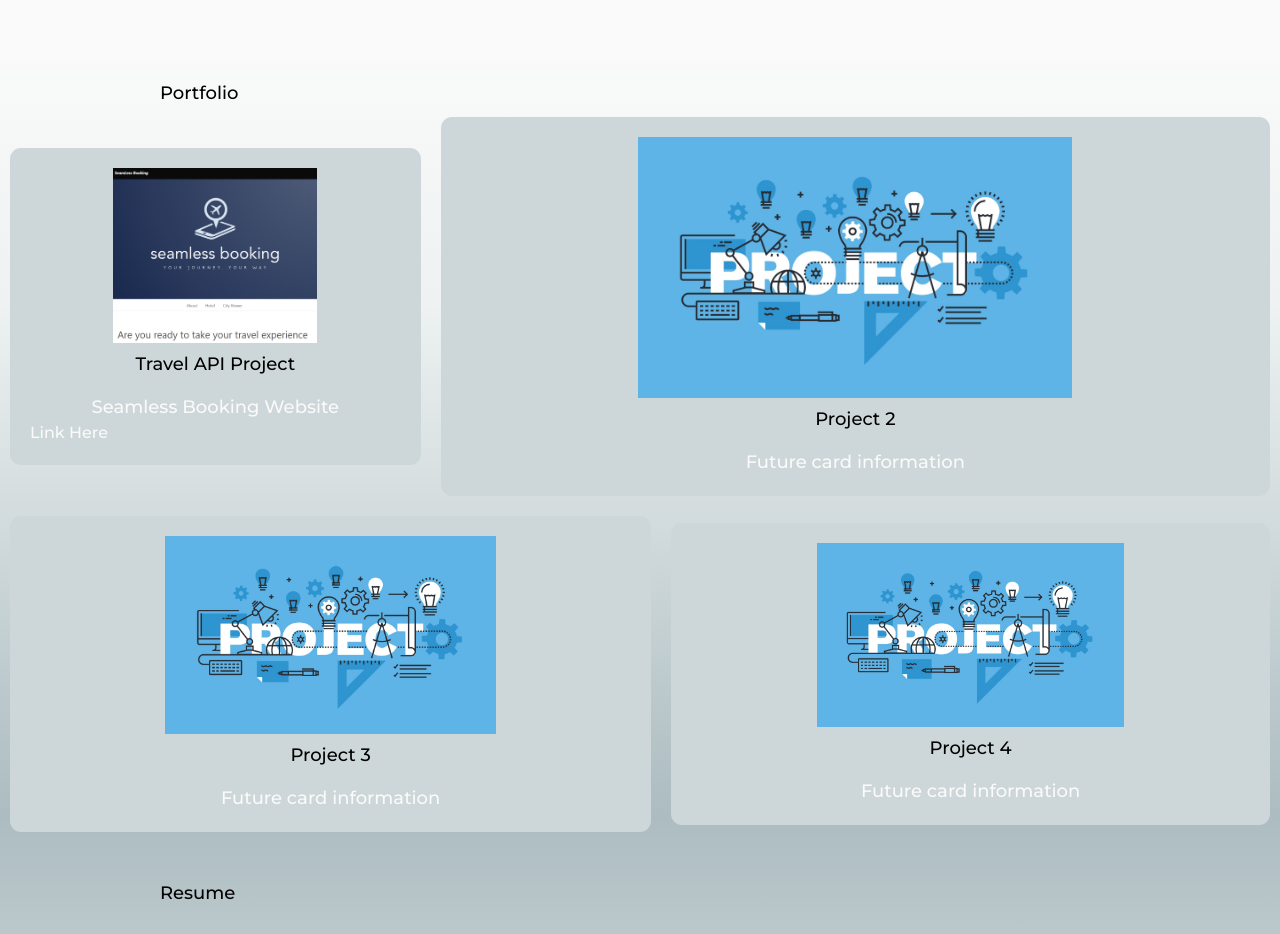
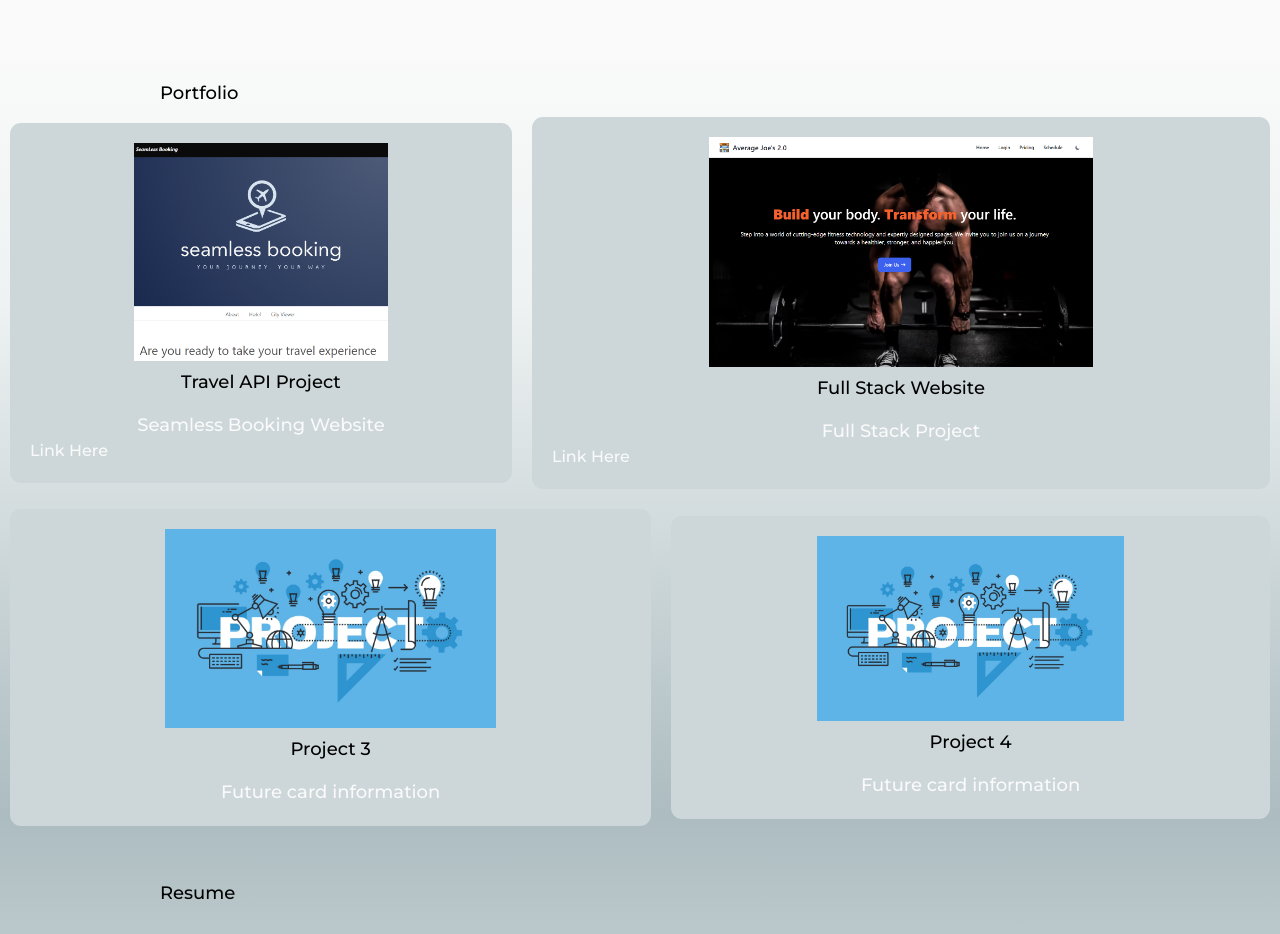
Before and after one commit to BeluchiIgbo/module-2-challenge, a plain HTML site: page index.html in a window 1280 px wide. Shown: the part 1520-2454 px from the top of the page. Drawn offline with nearby package versions, Linux system fonts and the light colour scheme.

Commit message:
add project 2

```diff
--- a/index.html
+++ b/index.html
@@ -90,13 +90,14 @@
                 <div class="work-container">
                         <div class="work-card">
                             <img
-                              src="assets/images/project-pic.jpg"
+                              src="assets/images/project-2-sc.png"
                               alt="future project picture"
                               class="work-pic"
                             />
-                            <h3 class="card-title">Project 2</h3>
+                            <h3 class="card-title">Full Stack Website</h3>
                             <p class="card-info">
-                              Future card information
+                              Full Stack Project
+                              <a href="https://wdm-average-joes-88b9a3337bf4.herokuapp.com/">Link Here</a>
                             </p>
 
                           </div>
```
Also changed, not shown: assets/images/project-2-sc.png (added).
